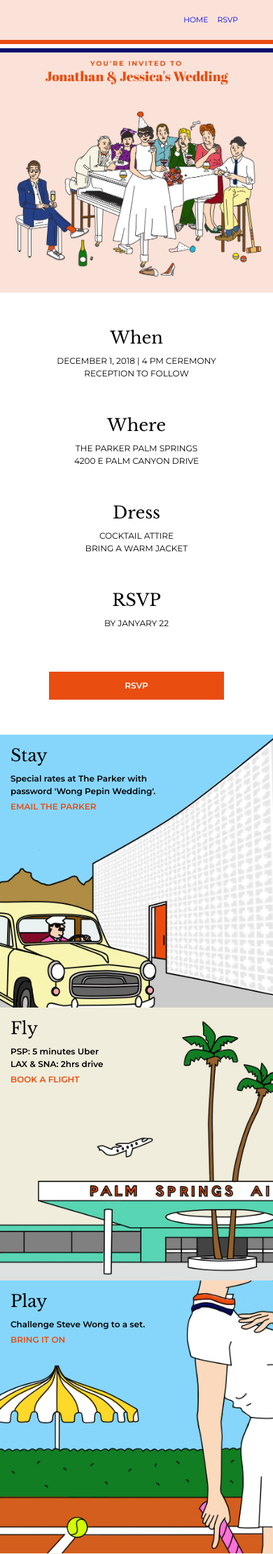
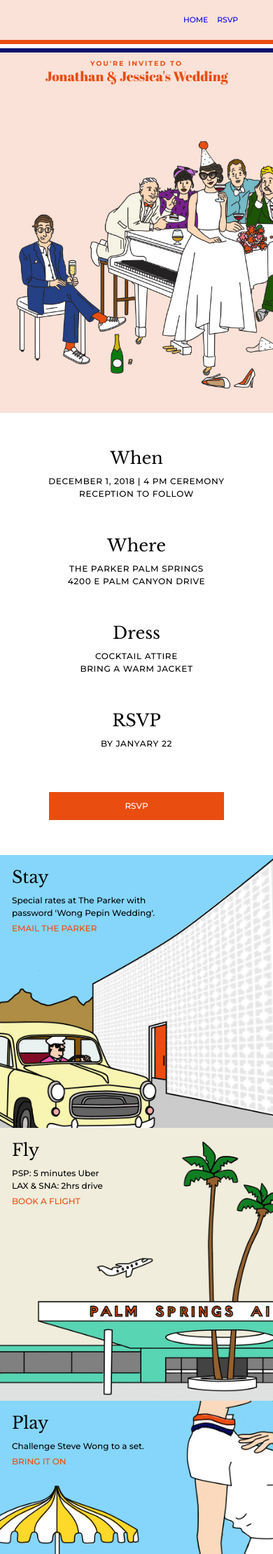
Before and after one commit to Jauny/wedding, a Flask app: template app/templates/index.html in a window 390 px wide. Shown: the top 2221 px of the page at 70% size. Run offline with Flask 2, Linux system fonts and the light colour scheme; the template is opened without the code that fills it, so the values that code supplies are empty; parts of the project's set-up code (start-up, migrations or seed data) failed here and were passed over.

Commit message:
some design review w jess

```diff
--- a/app/static/style.css
+++ b/app/static/style.css
@@ -4,7 +4,7 @@
   font-family: 'Abril Fatface', cursive;
   font-family: 'Libre Baskerville', serif;
 */
-@import url('https://fonts.googleapis.com/css?family=Abril+Fatface|Libre+Baskerville|Montserrat:400,600,700');
+@import url('https://fonts.googleapis.com/css?family=Abril+Fatface|Libre+Baskerville|Montserrat:400,500,700');
 
 /* VARIABLES */
 :root {
@@ -74,7 +74,7 @@ button, .button, .radio-button label {
   font-family: 'Montserrat', sans-serif;
   display: inline-block;
   line-height: var(--input-height);
-  font-weight: 600;
+  font-weight: 500;
   cursor: pointer;
   text-transform: uppercase;
   font-size: var(--content-size);
@@ -163,7 +163,9 @@ label {
   margin-left: 10px;
   text-transform: uppercase;
 }
-
+.header .menu ul li a {
+  font-weight: 500;
+}
 /* FOOTER */
 .footer {
   background-color: var(--space-blue);
@@ -176,6 +178,8 @@ label {
 .hero {
   overflow: hidden;
   background-color: var(--header-color);
+  display: flex;
+  justify-content: center;
 }
 .hero .title {
   position: absolute;
@@ -197,14 +201,16 @@ label {
   letter-spacing: normal;
 }
 .hero img {
-  width: 100%;
+  width: 115%;
   height: 100%;
-  max-width: 1024px;
   display: block;
   margin: auto;
 }
 
-@media only screen and (max-width: 720px) {
+@media only screen and (max-width: 520px) {
+  .hero {
+    justify-content: flex-start;
+  }
   .hero .title {
     margin-top: 10px;
     font-size: 0.8em;
@@ -213,8 +219,8 @@ label {
     font-size: 2em;
   }
   .hero img {
-    width: 150%;
-    margin-left: -15%;
+    width: 225%;
+    margin-left: -25%;
   }
 }
 
@@ -229,6 +235,8 @@ label {
 }
 .info .block .content {
   text-transform: uppercase;
+  font-weight: 500;
+  letter-spacing: 0.7px;
 }
 .block .title {
   font-size: var(--title-size);
@@ -261,16 +269,16 @@ label {
 
 .mosaic .cell .block {
   position: absolute;
-  padding: 15px;
+  padding: 17px;
 }
 .mosaic .cell .block .content {
-  font-weight: 600;
+  font-weight: 500;
 }
 .mosaic .cell .block a {
   margin-top: 5px;
   color: var(--main-red);
   text-transform: uppercase;
-  font-weight: 600;
+  font-weight: 500;
   display: inline-block;
 }
 .mosaic .cell img {
@@ -295,15 +303,13 @@ label {
   left: 50px;
 }
 @media only screen and (max-width: 780px) {
+  .presents {
+    text-align: center;
+    flex-flow: column-reverse;
+  }
   .presents img {
     position: relative;
     left: 10px;
-  }
-}
-@media only screen and (max-width: 520px) {
-  .presents img {
-    height: 150px;
-    bottom: -35px;
   }
 }
 
--- a/app/templates/index.html
+++ b/app/templates/index.html
@@ -94,8 +94,8 @@
     <div class="cell">
       <div class="block">
         <div class="title">Eat</div>
-        <div class="content">The wedding menu is in the works. Come back in May and tell us what you want to eat.</div>
-        <a target="_blank" href="">Check it out</a>
+        <div class="content">Carnivore, vegetarian or seafood lover?</div>
+        <a target="_blank" href="{{ url_for('rsvp', email=request.args.get('email')) }}">see menu</a>
       </div>
       <img src="{{url_for('static', filename='eat.png')}}">
     </div>
```
